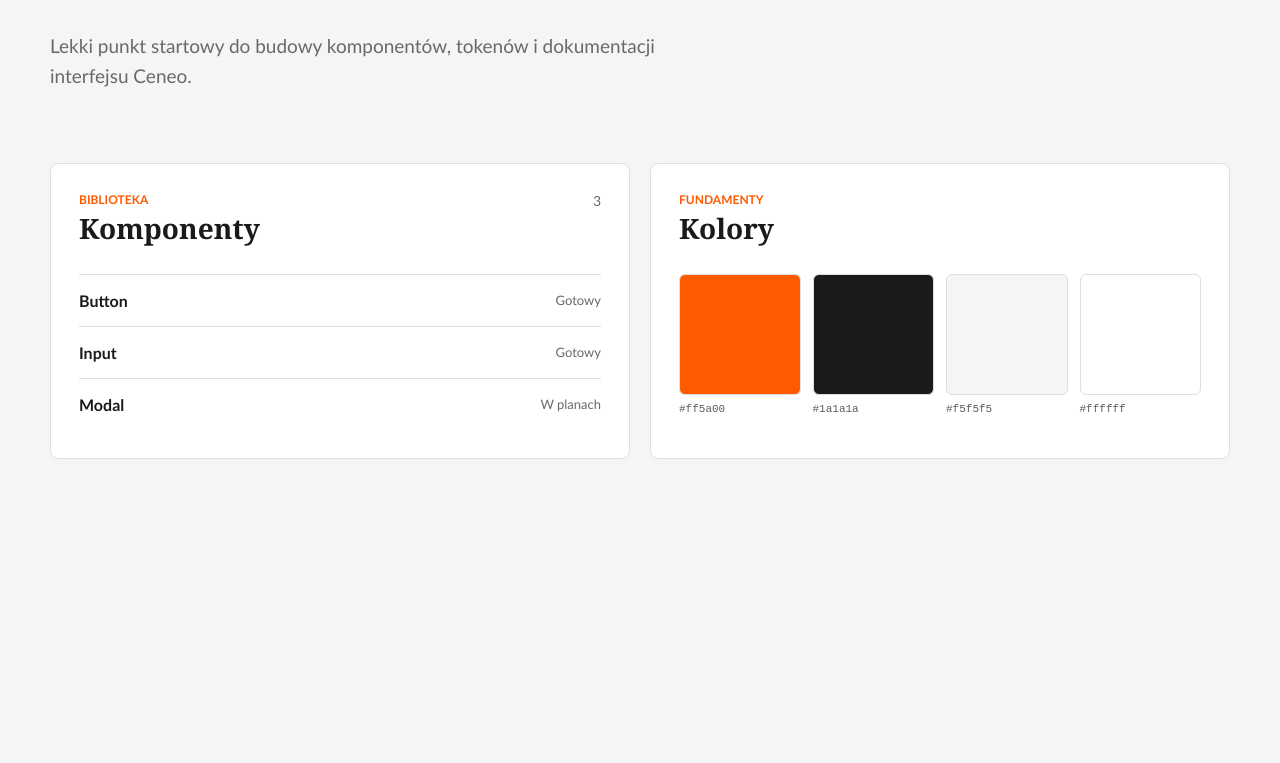
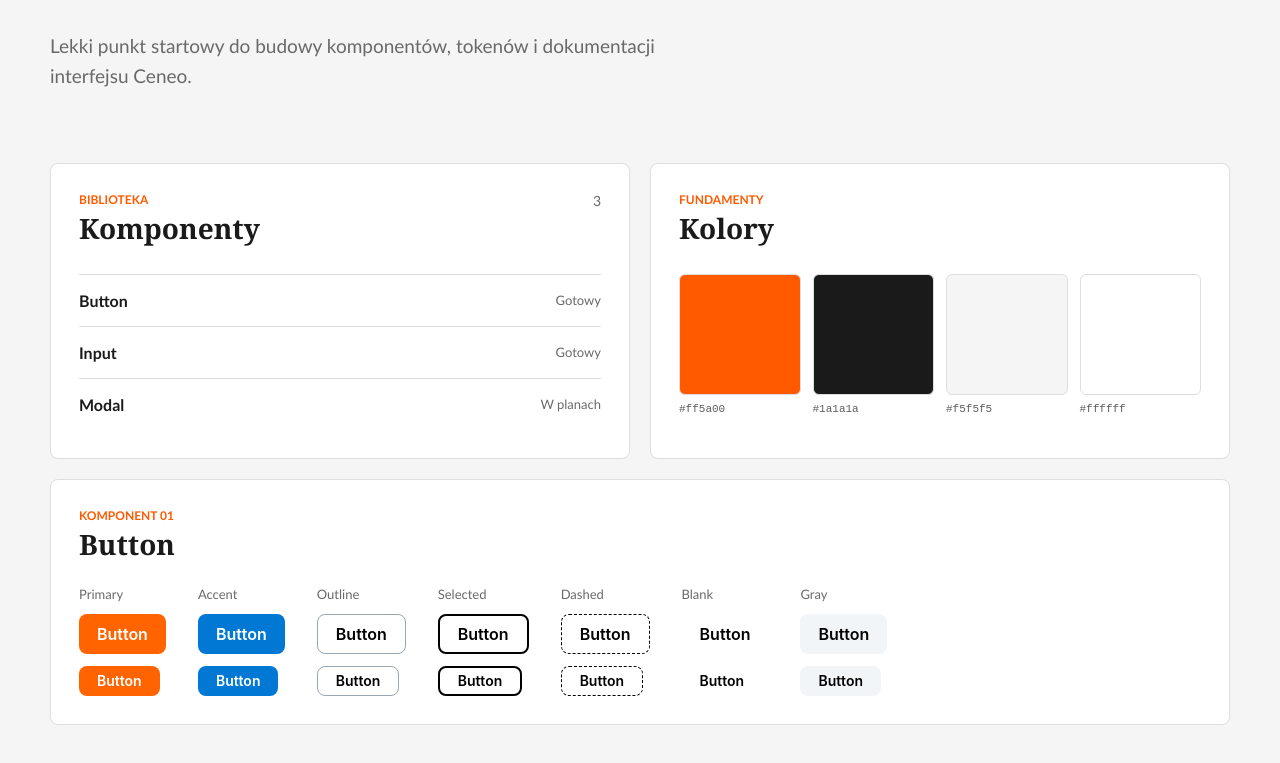
Before and after one commit to ryszard-raby/CeneoDesign, a Preact app: page / in a window 1280 px wide. Shown: the part 419-1182 px from the top of the page. Before the commit the page ends 942 px from the top, so only its background shows below. Built offline with nearby package versions, Linux system fonts and the light colour scheme.

Commit message:
feat: implement Button component with styles and showcase in App

```diff
--- a/src/app.tsx
+++ b/src/app.tsx
@@ -1,3 +1,5 @@
+import { Button } from './components/button/button'
+
 const components = [
   { name: 'Button', status: 'Gotowy' },
   { name: 'Input', status: 'Gotowy' },
@@ -62,6 +64,19 @@ export function App() {
           </div>
         </div>
       </section>
+      <section class="button-showcase" aria-labelledby="button-heading">
+        <p class="eyebrow">Komponent 01</p>
+        <h2 id="button-heading">Button</h2>
+        <div class="button-showcase__grid">
+          {(['primary', 'accent', 'outline', 'selected', 'dashed', 'blank', 'gray'] as const).map((variant) => (
+            <div class="button-showcase__item" key={variant}>
+              <span>{variant}</span>
+              <Button variant={variant}>Button</Button>
+              <Button variant={variant} size="small">Button</Button>
+            </div>
+          ))}
+        </div>
+      </section>
     </main>
   )
 }
--- /dev/null
+++ b/src/components/button/button.scss
@@ -0,0 +1,39 @@
+.cd-button {
+  display: inline-flex;
+  align-items: center;
+  justify-content: center;
+  gap: calc(var(--cd-spacing-component-gap-horizontal) * 1px);
+  min-height: calc(var(--cd-spacing-button-height) * 1px);
+  padding: 0 calc(var(--cd-spacing-button-padding-inline) * 1px);
+  border: 0;
+  border-radius: calc(var(--cd-spacing-button-radius) * 1px);
+  background: var(--cd-color-fixed-primary);
+  color: var(--cd-color-fixed-white);
+  font-family: Inter, Arial, sans-serif;
+  font-size: calc(var(--cd-text-base) * 1px);
+  font-weight: var(--cd-font-weight-bold);
+  line-height: normal;
+  white-space: nowrap;
+  cursor: pointer;
+
+  &--small { min-height: calc(var(--cd-spacing-button-small-height) * 1px); font-size: calc(var(--cd-text-sm) * 1px); }
+  &--accent { background: var(--cd-color-fixed-accent); }
+  &--gray { background: var(--cd-background-background-2); color: var(--cd-text-text); }
+  &--outline, &--selected, &--dashed, &--blank { background: var(--cd-background-backgorund); color: var(--cd-text-text); }
+  &--outline { border: 1px solid var(--cd-border-border-2); }
+  &--selected { border: 2px solid var(--cd-border-border); }
+  &--dashed { border: 1px dashed var(--cd-border-border); }
+
+  &__icon {
+    display: inline-flex;
+    align-items: center;
+    justify-content: center;
+    flex: none;
+    width: 24px;
+    height: 24px;
+    > svg, > img { width: 100%; height: 100%; }
+  }
+
+  &:focus-visible { outline: 2px solid var(--cd-color-fixed-accent); outline-offset: 2px; }
+  &:disabled { cursor: not-allowed; opacity: .5; }
+}
--- /dev/null
+++ b/src/components/button/button.tsx
@@ -0,0 +1,21 @@
+import type { ComponentChildren, JSX } from 'preact'
+import './button.scss'
+
+export type ButtonVariant = 'primary' | 'accent' | 'outline' | 'selected' | 'dashed' | 'blank' | 'gray'
+export type ButtonSize = 'default' | 'small'
+
+export interface ButtonProps extends Omit<JSX.ButtonHTMLAttributes<HTMLButtonElement>, 'size'> {
+  variant?: ButtonVariant
+  size?: ButtonSize
+  iconStart?: ComponentChildren
+  iconEnd?: ComponentChildren
+  children?: ComponentChildren
+}
+
+export function Button({ variant = 'primary', size = 'default', iconStart, iconEnd, children = 'Button', class: className, type = 'button', ...props }: ButtonProps) {
+  return <button {...props} type={type} class={['cd-button', `cd-button--${variant}`, `cd-button--${size}`, className].filter(Boolean).join(' ')}>
+    {iconStart && <span class="cd-button__icon" aria-hidden="true">{iconStart}</span>}
+    {children && <span class="cd-button__label">{children}</span>}
+    {iconEnd && <span class="cd-button__icon" aria-hidden="true">{iconEnd}</span>}
+  </button>
+}
--- a/src/main.tsx
+++ b/src/main.tsx
@@ -1,5 +1,6 @@
 import { render } from 'preact'
 import './styles.scss'
+import './style/figma-variables.css'
 import { App } from './app.tsx'
 
 render(<App />, document.getElementById('app')!)
--- /dev/null
+++ b/src/style/figma-variables.css
@@ -0,0 +1,33 @@
+/* Button tokens from the CeneoDesign Figma collections. */
+:root {
+  --cd-spacing-component-gap-horizontal: 12;
+  --cd-spacing-button-height: 40;
+  --cd-spacing-button-small-height: 30;
+  --cd-spacing-button-padding-inline: 18;
+  --cd-spacing-button-radius: 8;
+  --cd-font-weight-bold: 600;
+  --cd-text-base: 16;
+  --cd-text-sm: 14;
+  --cd-color-fixed-primary: #ff6400;
+  --cd-color-fixed-accent: #0078d4;
+  --cd-color-fixed-white: #ffffff;
+  --cd-text-text: #000000;
+  --cd-background-backgorund: #ffffff;
+  --cd-background-background-2: #f2f5f7;
+  --cd-border-border: #000000;
+  --cd-border-border-2: #9aa7b1;
+}
+
+:root[data-cd-theme="mobile"] {
+  --cd-spacing-component-gap-horizontal: 6;
+  --cd-spacing-button-padding-inline: 8;
+}
+
+:root[data-cd-color-mode="dark"] {
+  --cd-color-fixed-accent: #0898ff;
+  --cd-text-text: #ffffff;
+  --cd-background-backgorund: #16202a;
+  --cd-background-background-2: #333a42;
+  --cd-border-border: #ffffff;
+  --cd-border-border-2: #80909d;
+}
--- a/src/styles.scss
+++ b/src/styles.scss
@@ -201,3 +201,16 @@ main {
     padding: 22px;
   }
 }
+
+.button-showcase {
+  margin-top: 20px;
+  padding: 28px;
+  border: 1px solid $line;
+  border-radius: 8px;
+  background: $paper;
+
+  h2 { margin: 5px 0 24px; font: 700 28px/1.2 Georgia, serif; }
+  &__grid { display: flex; flex-wrap: wrap; gap: 32px; }
+  &__item { display: flex; flex-direction: column; align-items: flex-start; gap: 12px; }
+  &__item > span { color: $muted; font-size: 13px; text-transform: capitalize; }
+}
```
